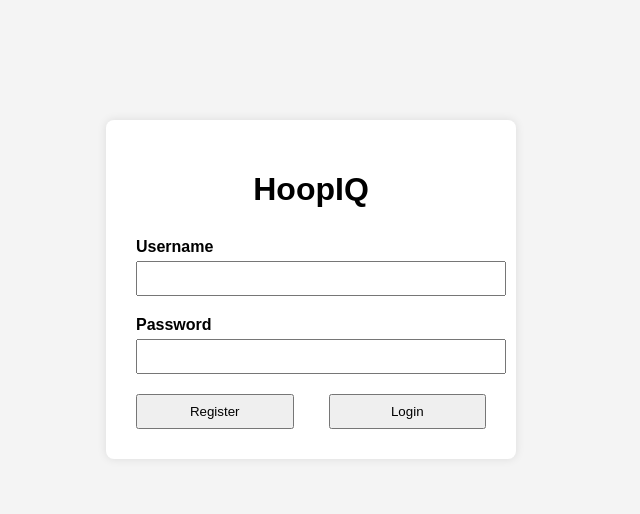
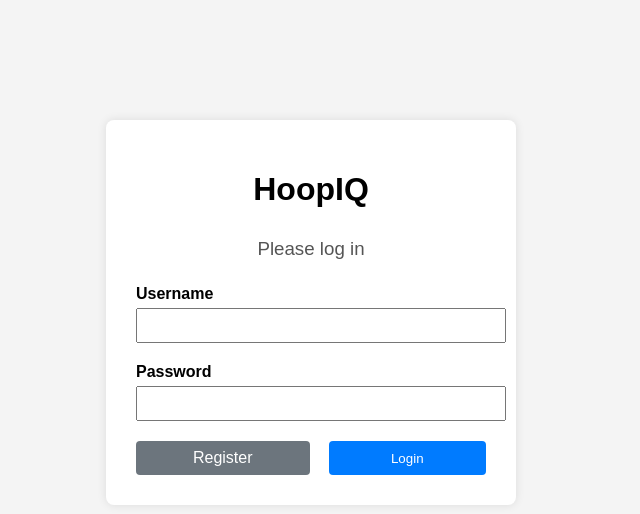
Before and after one commit to chris02-skool/HoopIQ-Flask, a Flask app: page / in a window 1280 px wide. Shown: the top 514 px of the page, without its empty margins (329-969 px from the left). Run offline with Flask 3, Linux system fonts and the light colour scheme.

Commit message:
Made changes to the website,and added a file to ignore the virtural environment.

```diff
--- a/templates/login.html
+++ b/templates/login.html
@@ -49,14 +49,31 @@
             justify-content: space-between;
         }
 
-        button {
+        button, .button-link {
             width: 45%;
             padding: 8px;
             cursor: pointer;
+            text-align: center;
+            text-decoration: none;
+            color: white;
+            background-color: #007BFF;
+            border: none;
+            border-radius: 4px;
+            display: inline-block;
+        }
+
+        .button-link {
+            background-color: #6c757d; /* gray for register */
         }
 
         .error {
             color: red;
+            text-align: center;
+            margin-bottom: 15px;
+        }
+
+        .flash-message {
+            color: green;
             text-align: center;
             margin-bottom: 15px;
         }
@@ -66,17 +83,18 @@
 <body>
     <div class="container">
         <h1>HoopIQ</h1>
+        <h3 style="text-align: center; margin-bottom: 25px; font-weight: normal; color: #555;">
+            Please log in
+        </h3>
+
 
         {% with messages = get_flashed_messages() %}
             {% if messages %}
                 {% for message in messages %}
-                    <div style="color: green; text-align: center; margin-bottom: 15px;">
-                        {{ message }}
-                    </div>
+                    <div class="flash-message">{{ message }}</div>
                 {% endfor %}
             {% endif %}
         {% endwith %}
-
 
         {% if error %}
             <div class="error">{{ error }}</div>
@@ -90,13 +108,11 @@
             <input type="password" name="password" required>
 
             <div class="button-row">
-                <button type="submit" formaction="/register" formmethod="GET">
-                    Register
-                </button>
+                <!-- Register button as a link (always works) -->
+                <a href="/register" class="button-link">Register</a>
 
-                <button type="submit">
-                    Login
-                </button>
+                <!-- Login button -->
+                <button type="submit">Login</button>
             </div>
         </form>
     </div>
```
Also changed, not shown: templates/new_page.html (+39 -2 lines), templates/register.html (+19 -7 lines), README.md, 1 other file.
